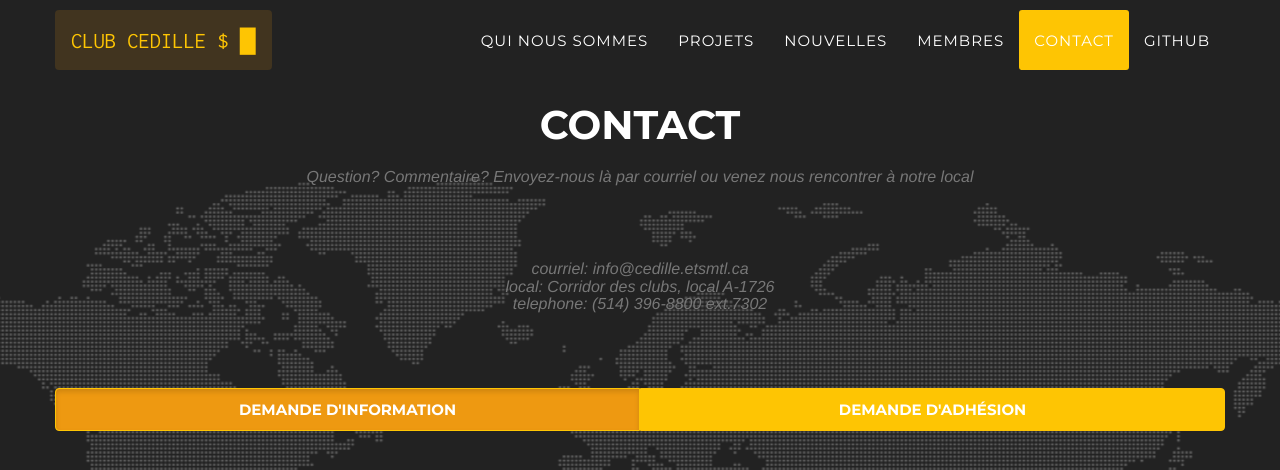
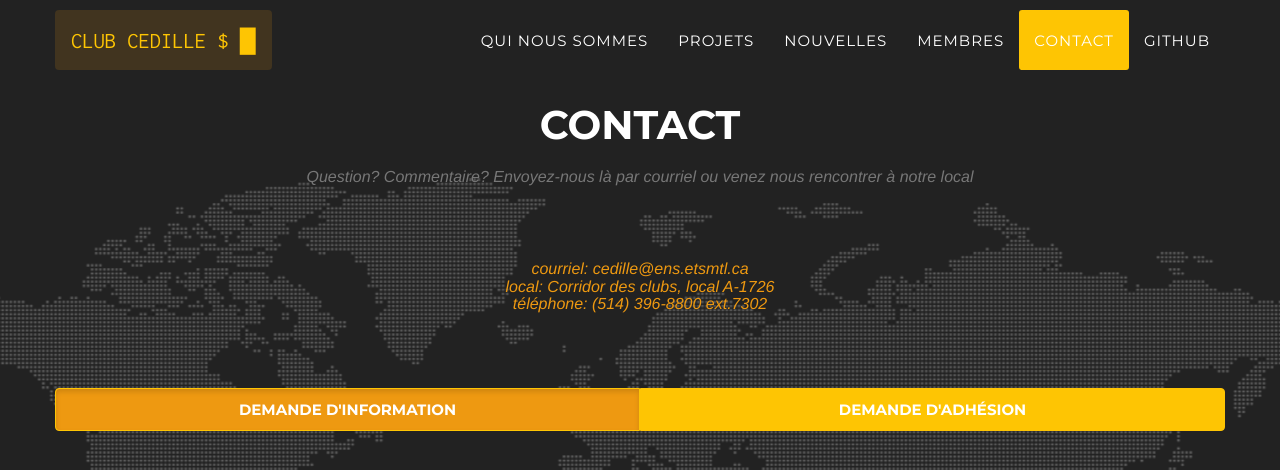
Before and after one commit to ClubCedille/clubcedille.github.io, a Jekyll site: the page built from index.html, in a window 1280 px wide and 900 px high, scrolled down 7083 px, cut to the strip 0-470 px from the top of the window. Built offline with Jekyll 4.4.1, drawn with Linux system fonts in a browser that asks for light colours; some web fonts are replaced.

Commit message:
Modification des infos de contact du club de la page contact

```diff
--- a/_data/fr/contact.yml
+++ b/_data/fr/contact.yml
@@ -1,7 +1,7 @@
 title: Contact
 description: Question? Commentaire? Envoyez-nous là par courriel ou venez nous rencontrer à notre local
 
-contact_informations: courriel&colon; info@cedille.etsmtl.ca<br/>local&colon; Corridor des clubs, local A-1726<br/>telephone&colon; (514) 396-8800 ext.7302
+contact_informations: courriel&colon; cedille@ens.etsmtl.ca<br/>local&colon; Corridor des clubs, local A-1726<br/>téléphone&colon; (514) 396-8800 ext.7302
 
 email:
     placeholder: Votre Courriel
--- a/_includes/contact.html
+++ b/_includes/contact.html
@@ -4,7 +4,7 @@
                 <div class="col-lg-12 text-center">
                     <h2 class="section-heading">{{site.data.[page.lang].contact.title}}</h2>
                     <h3 class="section-subheading text-muted">{{site.data.[page.lang].contact.description}}</h3>
-                    <h3 class="section-subheading text-muted">{{site.data.[page.lang].contact.contact_informations}}</h3>
+                    <h3 class="section-subheading">{{site.data.[page.lang].contact.contact_informations}}</h3>
                 </div>
             </div>
             <div class="row">
```
